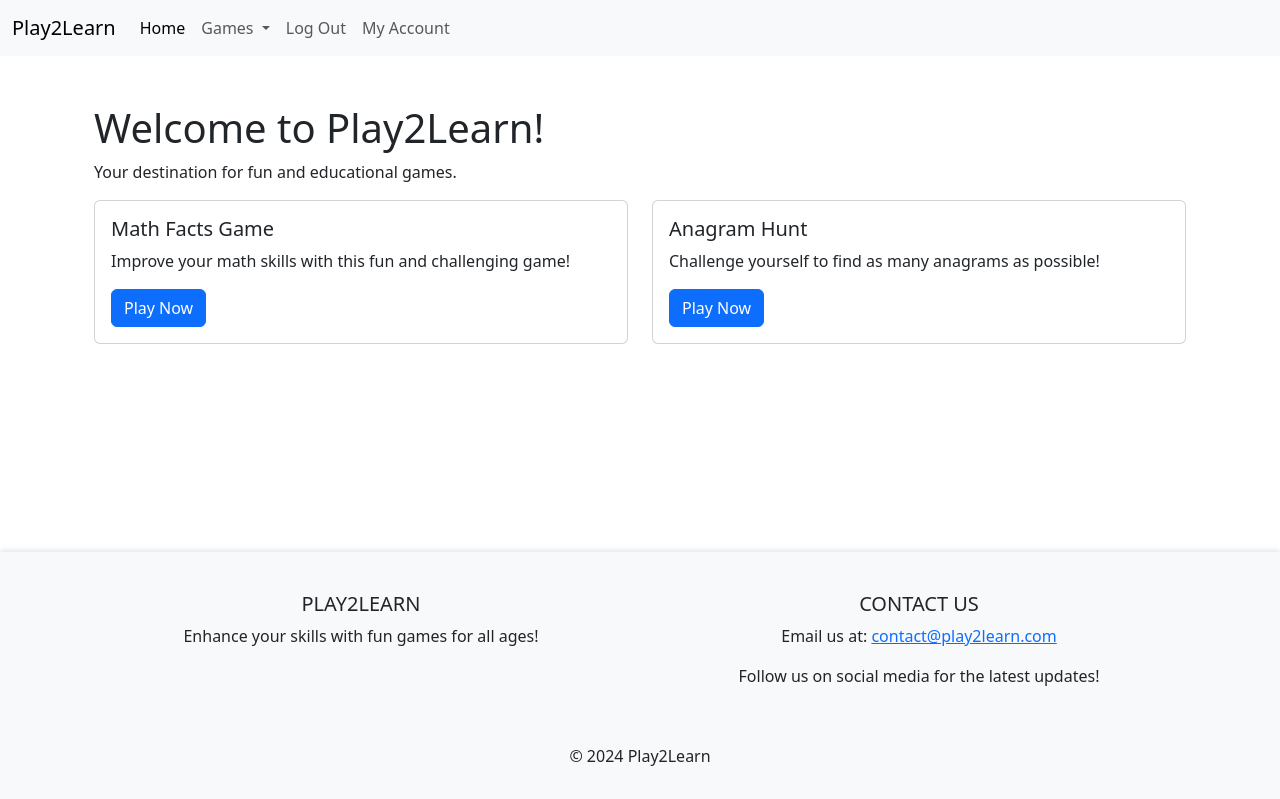
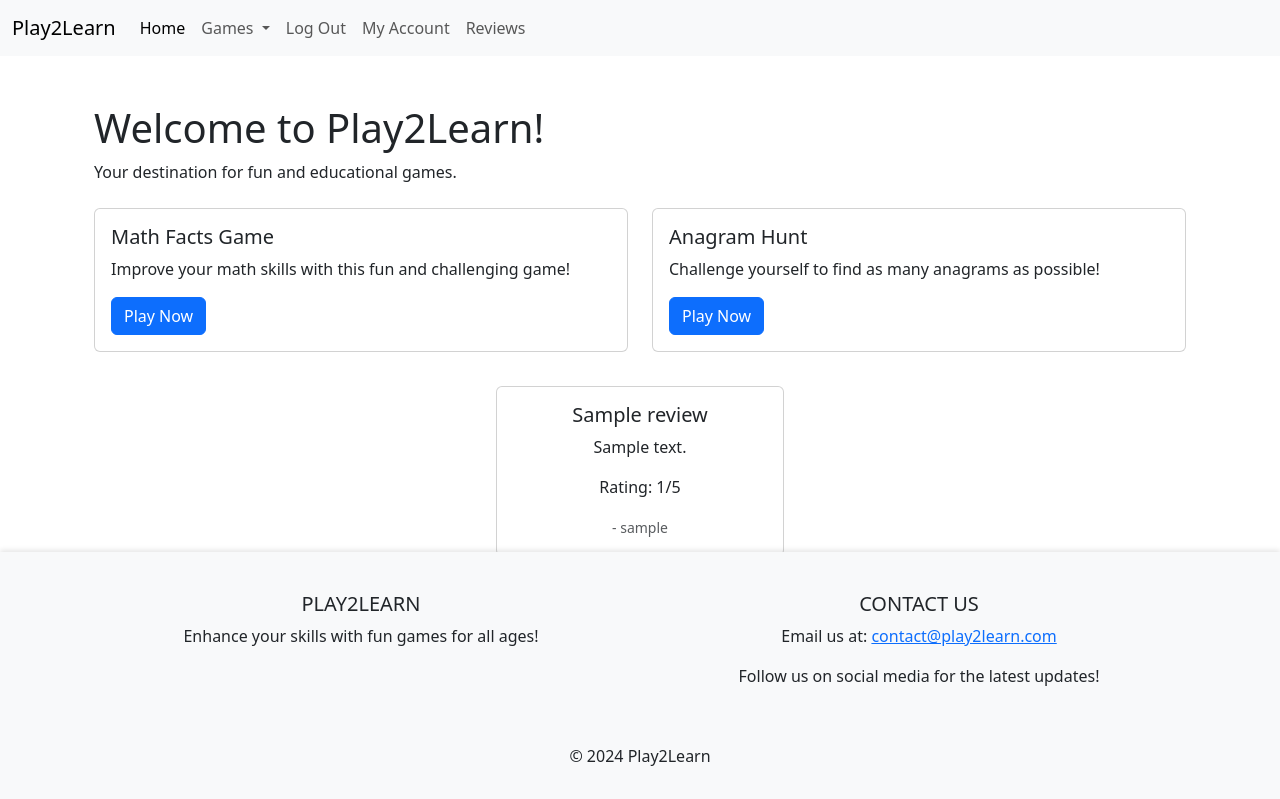
Before and after one commit to ChloeK02/Play2learn-complete-project, a Django app: page / in a window 1280 px wide. Shown: the top 799 px of the page. Before the commit the page ends 766 px from the top, so only its background shows below. Run offline with Django 4.2, Linux system fonts and the light colour scheme; a user stored in the database is signed in; tables that the repository leaves empty hold one stand-in row (values such as "Sample post"); some libraries are stand-ins or nearby versions.

Commit message:
rotating reviews

```diff
--- a/games/models.py
+++ b/games/models.py
@@ -2,16 +2,16 @@
 from django.contrib.auth.models import User
 
 class Review(models.Model):
+    GAME_CHOICES = [
+        ('Math Facts', 'Math Facts'),
+        ('Anagram Hunt', 'Anagram Hunt'),
+    ]
 
     user = models.ForeignKey(User, on_delete=models.CASCADE)
+    game_name = models.CharField(max_length=100)
+    review_text = models.TextField()
+    rating = models.IntegerField(choices=[(i, i) for i in range(1, 6)])
 
-
-    game_name = models.CharField(max_length=100)
-
-    review_text = models.TextField()
-
-
-    rating = models.IntegerField(choices=[(i, i) for i in range(1, 6)])
 
     def __str__(self):
         return f"Review by {self.user.username} for {self.game_name}"
--- a/games/urls.py
+++ b/games/urls.py
@@ -1,12 +1,12 @@
 from django.urls import path
 from .views import MathFactsView, AnagramHuntView
-from .views import HomePageView
 from . import views
 
 urlpatterns = [
     path('my-account/', views.my_account, name='my_account'),
-    path('', HomePageView.as_view(), name='home'),
+    path('', views.home, name='home'),
     path('math-facts/', MathFactsView.as_view(), name='math_facts'),
     path('anagram-hunt/', AnagramHuntView.as_view(), name='anagram_hunt'),
     path('submit-review/', views.submit_review, name='submit_review'),
+    path('thank-you/', views.thank_you, name='thank_you'),
 ]
--- a/games/views.py
+++ b/games/views.py
@@ -1,44 +1,44 @@
 from django.shortcuts import render, redirect
-from django.http import JsonResponse  # Import JsonResponse
 from django.contrib.auth.decorators import login_required
 from django.views.generic import TemplateView
 from .models import Review
 
-
-
-# Existing views rendering templates
+# Static templates views
 class MathFactsView(TemplateView):
     template_name = "math-facts.html"
 
 class AnagramHuntView(TemplateView):
     template_name = "anagram-hunt.html"
 
-class HomePageView(TemplateView):
-    template_name = 'home.html'
-
-class MyAccountView(TemplateView):
-    template_name = 'my_account.html'
-
+# Account view for logged-in users
 @login_required
 def my_account(request):
-    user = request.user
-    return render(request, 'my_account.html', {'user': user})
+    return render(request, 'my_account.html', {'user': request.user})
 
-
+# View to handle review submissions
+@login_required
 def submit_review(request):
     if request.method == 'POST':
         game_name = request.POST.get('game_name')
         review_text = request.POST.get('review_text')
         rating = request.POST.get('rating')
 
-
+        # Save the review to the database
         Review.objects.create(
             user=request.user,
             game_name=game_name,
             review_text=review_text,
             rating=rating
         )
-
-        return redirect('home')
+        return redirect('thank_you')
 
     return render(request, 'submit_review.html')
+
+# Thank you page after submitting a review
+def thank_you(request):
+    return render(request, 'review_thank_you.html')
+
+# Home page displaying reviews
+def home(request):
+    reviews = Review.objects.all()
+    return render(request, 'home.html', {'reviews': reviews})
--- a/templates/_base_vue.html
+++ b/templates/_base_vue.html
@@ -83,6 +83,9 @@
             <li class="nav-item">
               <a class="nav-link" href="{% url 'my_account' %}">My Account</a>
             </li>
+            <li class="nav-item">
+              <a class="nav-link" href="{% url 'submit_review' %}">Reviews</a>
+            </li>
           {% else %}
             <!-- If not logged in, show Sign Up and Log In links -->
             <li class="nav-item">
--- a/templates/home.html
+++ b/templates/home.html
@@ -7,7 +7,8 @@
     <h1>Welcome to Play2Learn!</h1>
     <p>Your destination for fun and educational games.</p>
 
-    <div class="row">
+    <!-- Game Cards -->
+    <div class="row my-4">
       <div class="col-md-6">
         <div class="card">
           <div class="card-body">
@@ -27,9 +28,41 @@
           </div>
         </div>
       </div>
+    </div>
 
 
-</div>
- </div>
- </div>
+    <!-- Reviews Carousel -->
+    <div class="row" style="padding: 10px;">
+      <div class="col-md-12">
+        <div id="reviewsCarousel" class="carousel slide" data-bs-ride="carousel">
+          <div class="carousel-inner">
+            {% for review in reviews %}
+              <div class="carousel-item {% if forloop.first %}active{% endif %}">
+                <div class="card text-center mx-auto" style="width: 18rem;">
+                  <div class="card-body d-flex flex-column justify-content-center">
+                    <!-- Displaying the actual review data -->
+                    <h5 class="card-title">{{ review.game_name }}</h5>
+                    <p class="card-text">{{ review.review_text }}</p> <!-- Assuming you have a 'review_text' field -->
+                    <p class="card-text">Rating: {{ review.rating }}/5</p>
+                    <p class="card-text"><small class="text-muted">- {{ review.user.username }}</small></p>
+                  </div>
+                </div>
+              </div>
+            {% empty %}
+              <p>No reviews available.</p>
+            {% endfor %}
+          </div>
+          <!-- Carousel Controls -->
+          <button class="carousel-control-prev" type="button" data-bs-target="#reviewsCarousel" data-bs-slide="prev">
+            <span class="carousel-control-prev-icon" aria-hidden="true"></span>
+            <span class="visually-hidden">Previous</span>
+          </button>
+          <button class="carousel-control-next" type="button" data-bs-target="#reviewsCarousel" data-bs-slide="next">
+            <span class="carousel-control-next-icon" aria-hidden="true"></span>
+            <span class="visually-hidden">Next</span>
+          </button>
+        </div>
+      </div>
+    </div>
+  </div>
 {% endblock %}
```
Also changed, not shown: templates/review_thank_you.html (+9 -2 lines), games/migrations/0002_review_delete_gamehistory.py (added).
